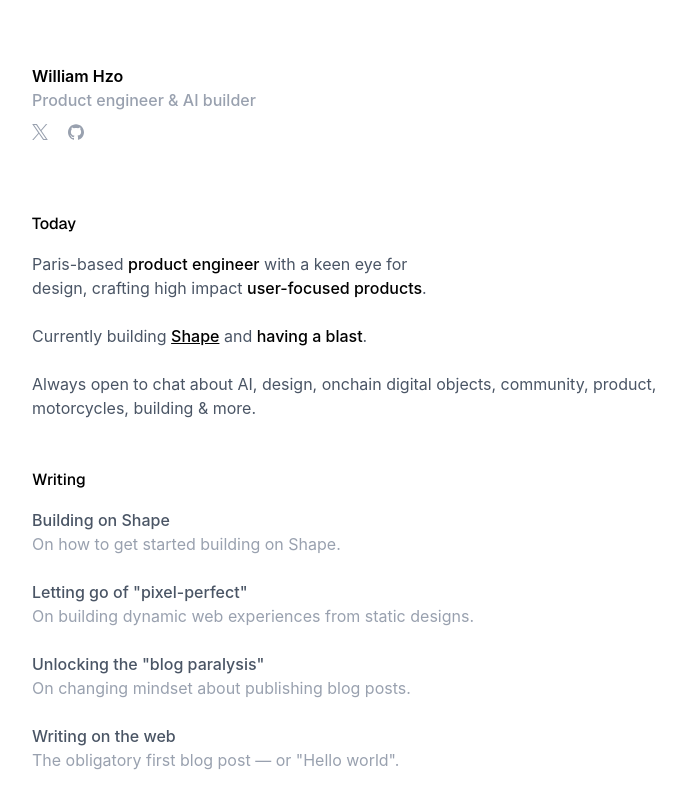
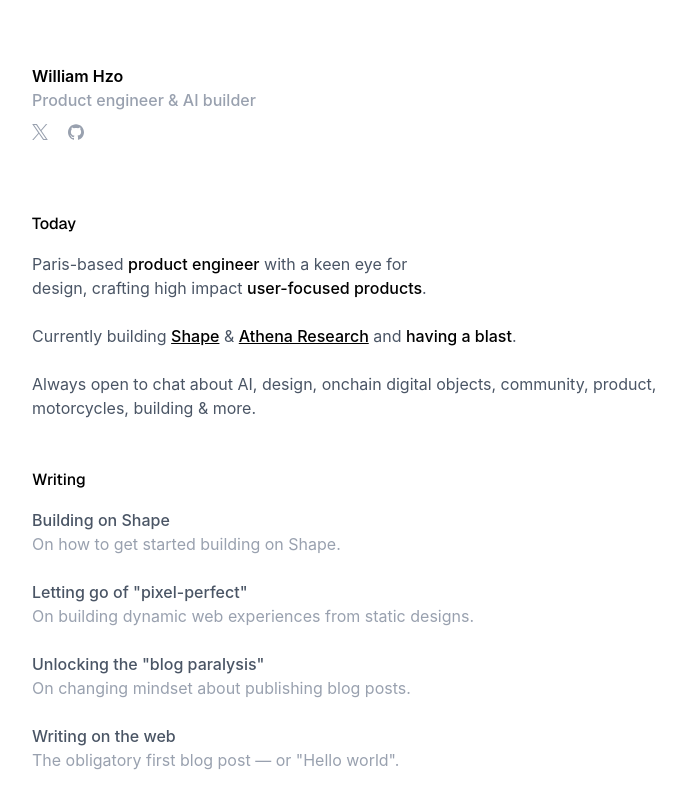
Before and after one commit to williamhzo/williamhzo.me, a Next.js app: page / in a window 1280 px wide. Shown: the top 800 px of the page, without its empty margins (248-934 px from the left). Built offline with nearby package versions, Linux system fonts and the light colour scheme.

Commit message:
add Athena Research to bio

```diff
--- a/app/page.tsx
+++ b/app/page.tsx
@@ -33,6 +33,10 @@ export default async function Home() {
 
           <p className="text-balance">
             Currently building <InlineLink href={paths.shape}>Shape</InlineLink>{" "}
+            &{" "}
+            <InlineLink href="https://athenaresearch.xyz">
+              Athena Research
+            </InlineLink>{" "}
             and <strong>having a blast</strong>.
           </p>
 
```
